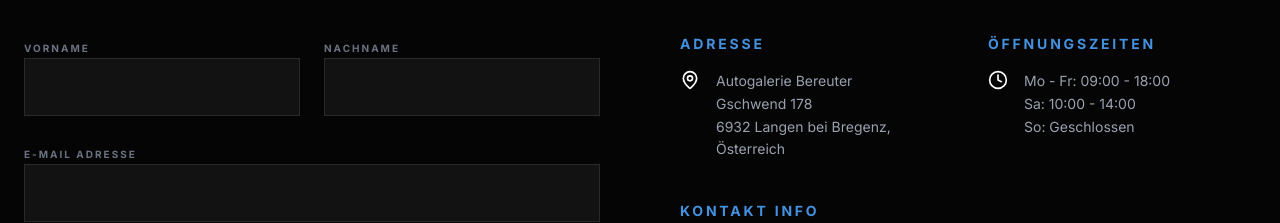
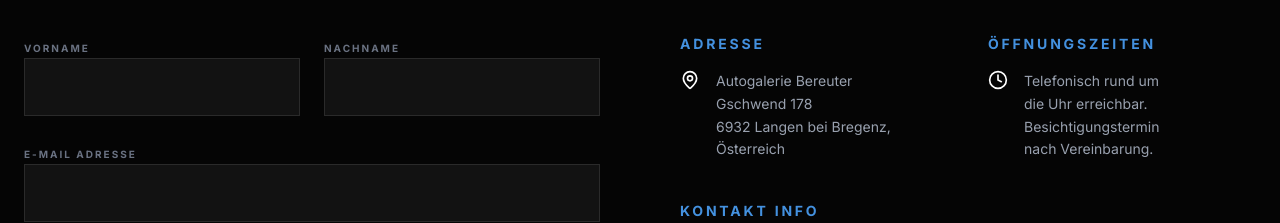
Before and after one commit to Autogalerie-Bereuter/Autogalerie-Bereuter, a React (Vite) app: page /kontakt in a window 1280 px wide. Shown: the part 338-561 px from the top of the page. Built offline with nearby package versions, Linux system fonts and the light colour scheme.

Commit message:
Update Kontakt.tsx

```diff
--- a/src/pages/Kontakt.tsx
+++ b/src/pages/Kontakt.tsx
@@ -175,9 +175,8 @@ export default function Kontakt() {
                 <div className="flex gap-4 text-gray-400">
                   <Clock className="text-white shrink-0" size={20} />
                   <p className="text-sm leading-relaxed">
-                    Mo - Fr: 09:00 - 18:00<br />
-                    Sa: 10:00 - 14:00<br />
-                    So: Geschlossen
+                    Telefonisch rund um<br />die Uhr erreichbar.<br />
+                    Besichtigungstermin<br />nach Vereinbarung.
                   </p>
                 </div>
               </div>
```
